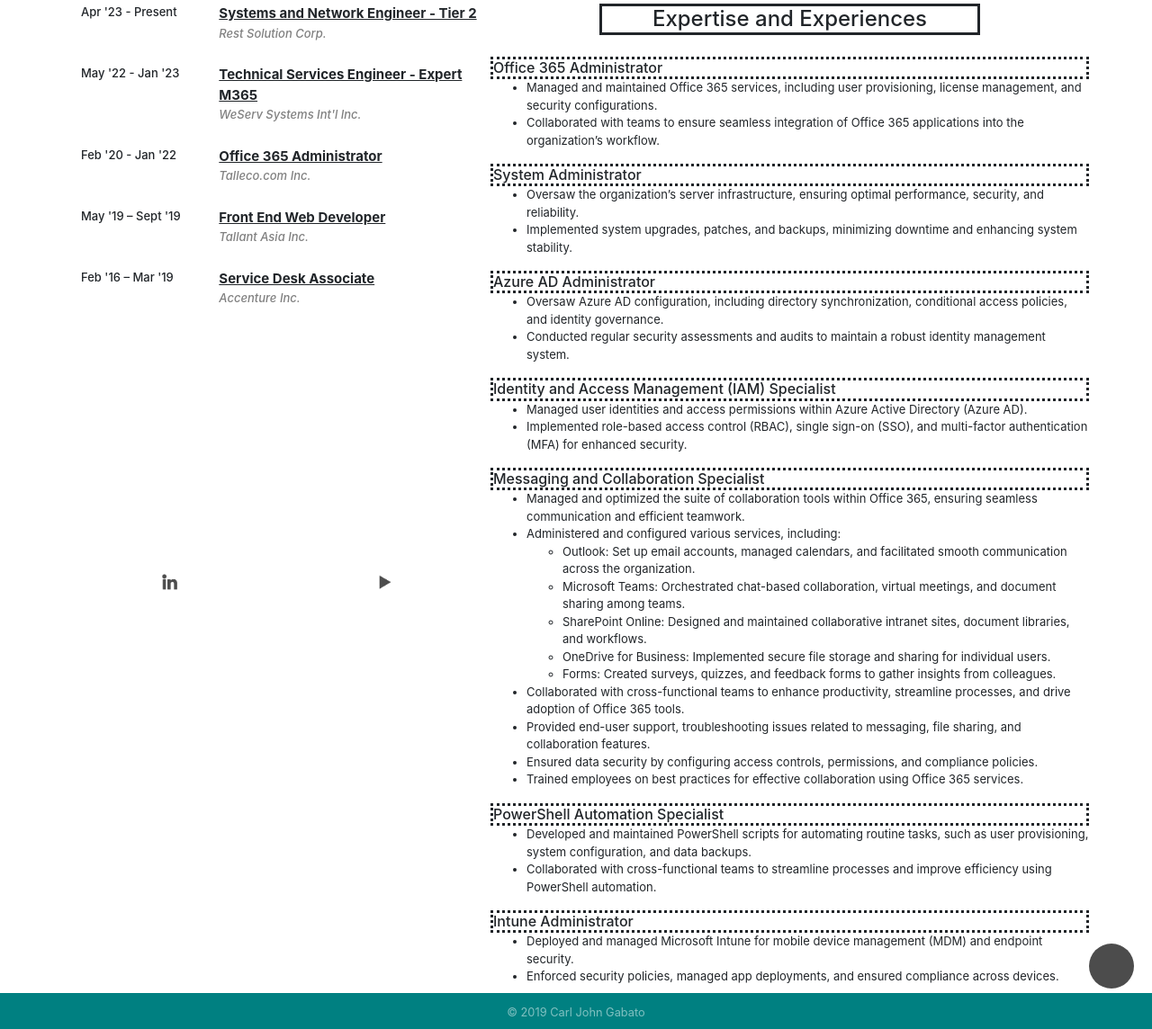
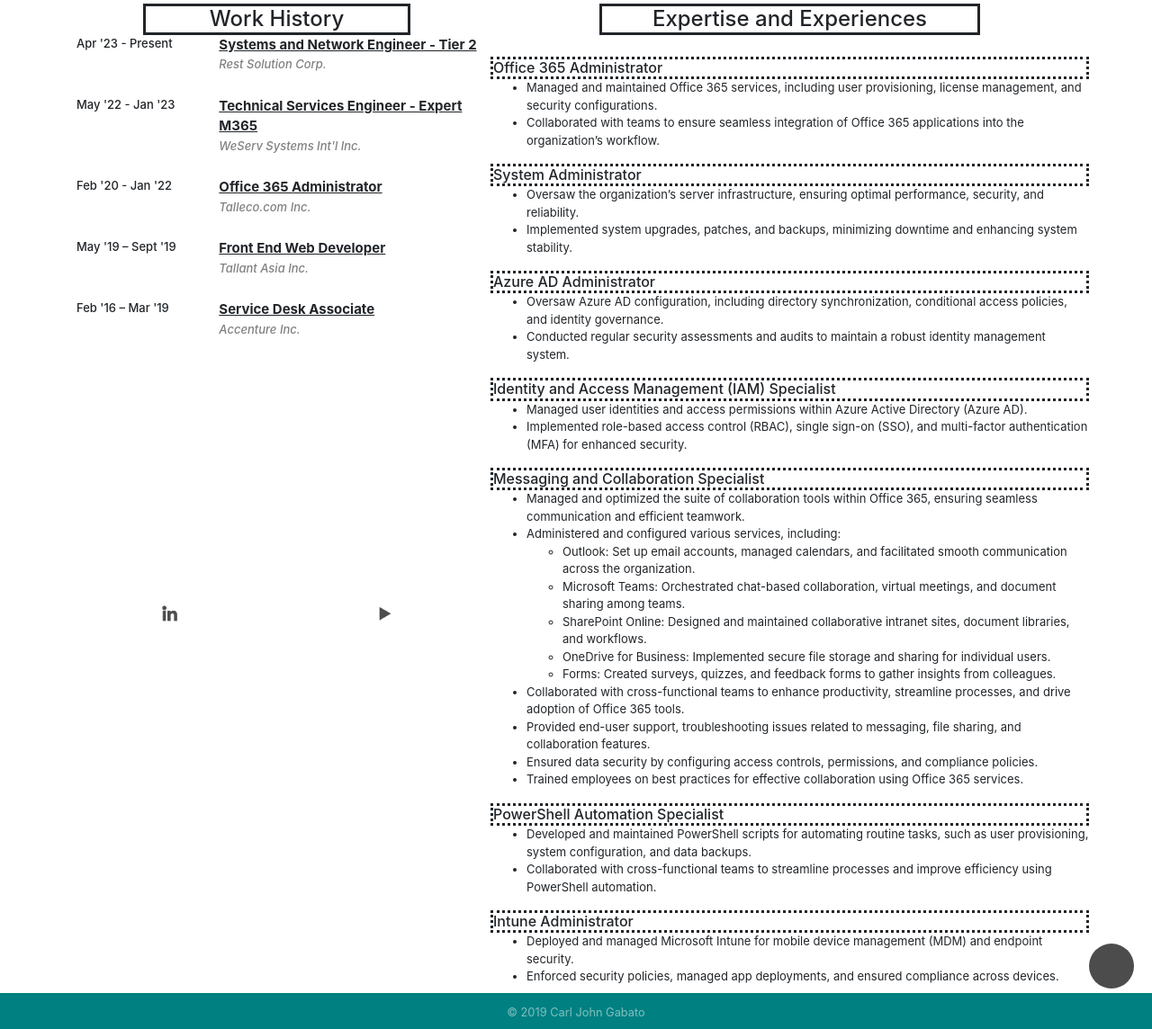
Before and after one commit to carljohngabato/aboutme, a Jekyll site: the page built from blogs.html, in a window 1280 px wide and 1400 px high, scrolled down 686 px. Shown: the part 256-1400 px from the top of the window at 90% size. Built offline with Jekyll 4.4.1, drawn with Linux system fonts in a browser that asks for light colours; nearby versions of some CDN libraries.

```diff
--- a/_sass/main.scss
+++ b/_sass/main.scss
@@ -122,8 +122,7 @@
 }
 p.emp-dates{
   font-size: 13px;
-  text-indent: 5px;
-  margin-bottom: 5px !important;
+  margin-bottom: 0 !important;
   font-weight: 500;
 }
 p.time-span{
--- a/blogs.html
+++ b/blogs.html
@@ -19,6 +19,9 @@
     <div class="row row-2">
         <div class="col-lg-5">
             <!-- #region Work History-->
+            <div class="col-lg-8 offset-lg-2 exp-title-cont">
+                <div class="row-exp-title"><h4>Work History</h4></div>
+            </div>
             <div class="row">
                 <div class="col-lg-4 col-md-4 col-sm-4"><p class="emp-dates">Apr '23 - Present</p></div>
                 <div class="col-lg-8 col-md-8 col-sm-8">
```
